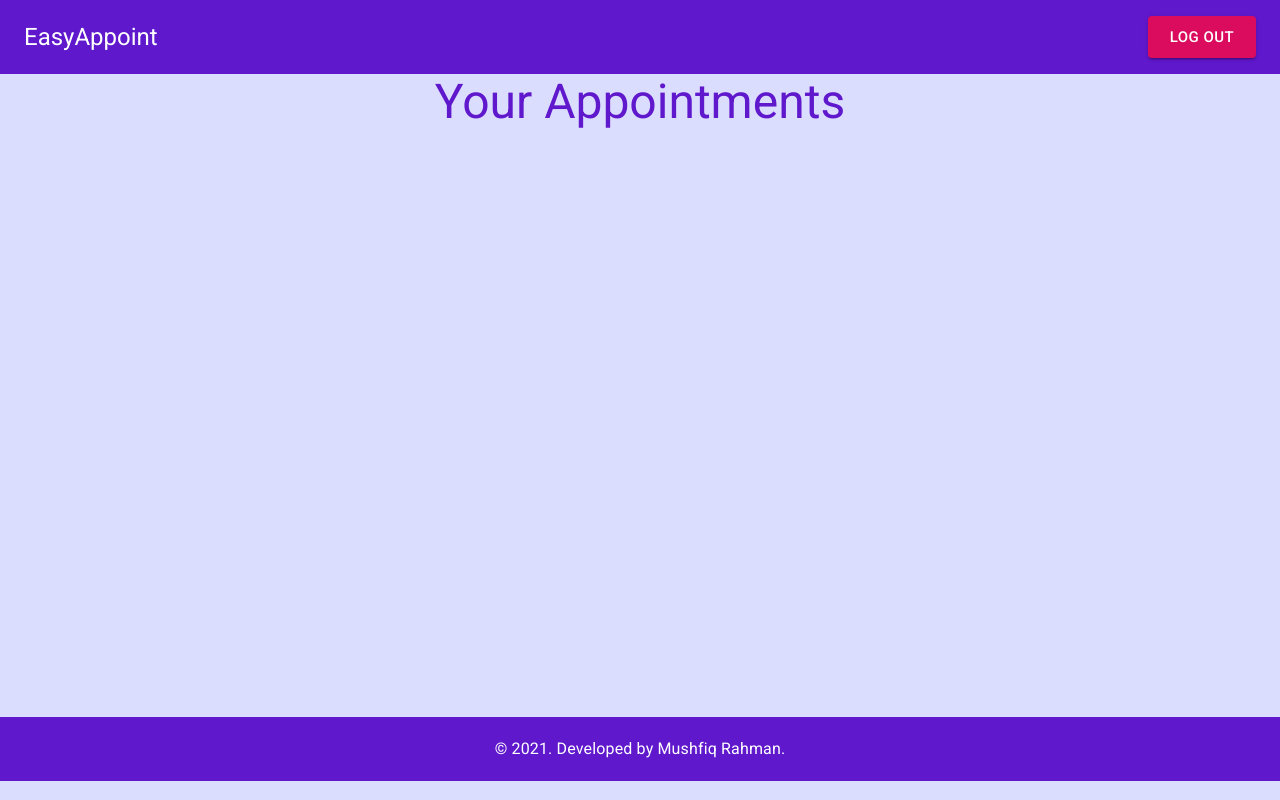
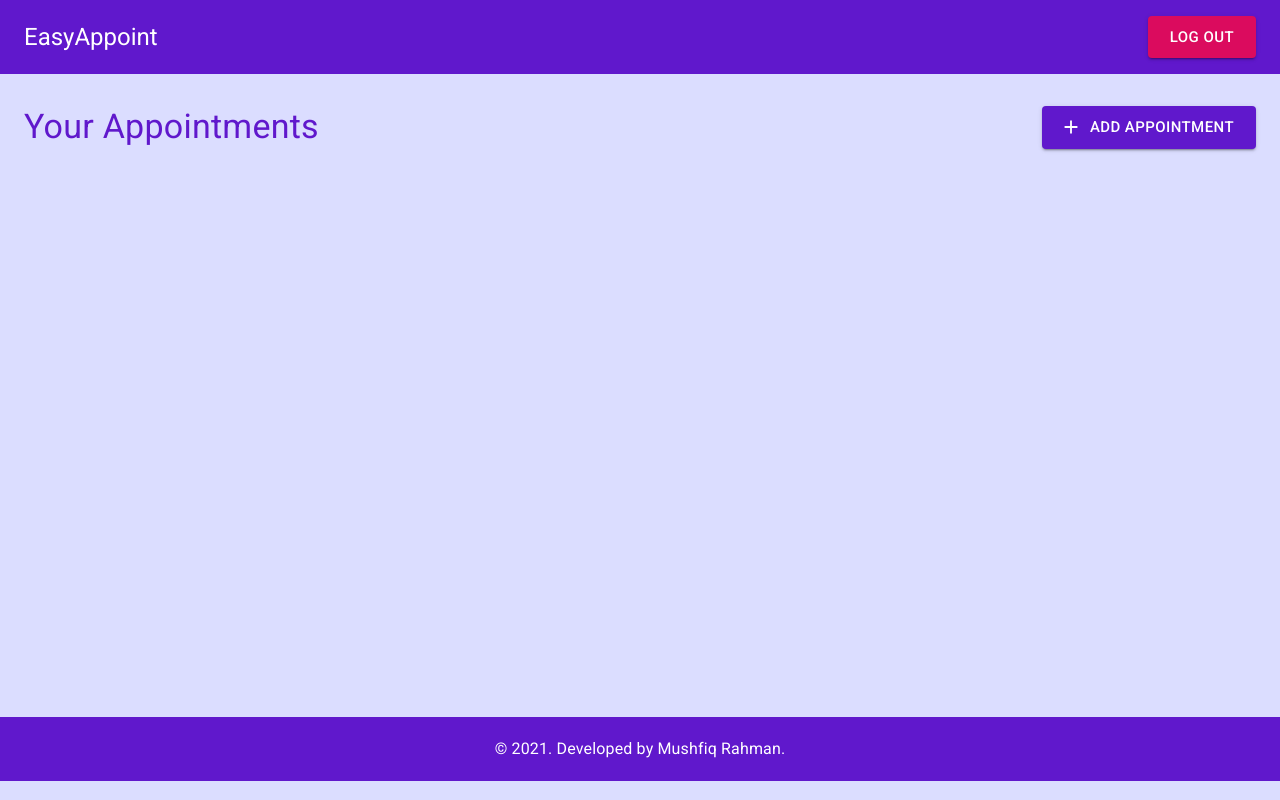
Before and after one commit to Ayon95/easy-appoint, a React (Create React App) app in the folder client/: page / in a window 1280 px wide. Built offline with nearby package versions, Linux system fonts and the light colour scheme; sample sign-in values are in the browser's storage.

Commit message:
client - created a Modal component

```diff
--- /dev/null
+++ b/client/src/components/Generic/Modal.js
@@ -0,0 +1,17 @@
+import { Button, Dialog, DialogActions, DialogContent, DialogTitle } from '@mui/material';
+
+const Modal = ({ title, children, modalIsOpen, closeModal }) => {
+	return (
+		<Dialog open={modalIsOpen} maxWidth="md" fullWidth onClose={closeModal}>
+			{title && <DialogTitle color="primary">{title}</DialogTitle>}
+			<DialogContent dividers>{children}</DialogContent>
+			<DialogActions>
+				<Button color="secondary" onClick={closeModal}>
+					Close
+				</Button>
+			</DialogActions>
+		</Dialog>
+	);
+};
+
+export default Modal;
--- a/client/src/pages/Home.js
+++ b/client/src/pages/Home.js
@@ -1,14 +1,50 @@
-import { Container, Typography } from '@mui/material';
-import React from 'react';
+import { Container, Typography, Button } from '@mui/material';
+import { styled } from '@mui/material/styles';
+import { Add } from '@mui/icons-material';
+import React, { useState } from 'react';
+import Modal from './../components/Generic/Modal';
+
+const pageContainerStyles = { minHeight: '80.4vh', paddingX: 2, paddingY: 4 };
 
 function Home() {
+	const [modalIsOpen, setModalIsOpen] = useState(false);
+	// when the 'Add Appointment' button is clicked, we have to open the modal that contains a form to add an appointment
+	function openModal() {
+		setModalIsOpen(true);
+	}
+
+	function closeModal() {
+		setModalIsOpen(false);
+	}
 	return (
-		<Container sx={{ minHeight: '80.4vh' }}>
-			<Typography variant="h3" textAlign="center" color="primary">
-				Your Appointments
-			</Typography>
+		<Container sx={pageContainerStyles} maxWidth={false}>
+			<TitleAndButtonContainer>
+				<Typography variant="h4" textAlign="center" color="primary">
+					Your Appointments
+				</Typography>
+				<Button
+					type="button"
+					variant="contained"
+					color="primary"
+					size="large"
+					startIcon={<Add />}
+					onClick={openModal}
+				>
+					Add Appointment
+				</Button>
+			</TitleAndButtonContainer>
+			{modalIsOpen && (
+				<Modal title="Add Appointment" modalIsOpen={modalIsOpen} closeModal={closeModal}>
+					This is where the form will be
+				</Modal>
+			)}
 		</Container>
 	);
 }
 
 export default Home;
+
+const TitleAndButtonContainer = styled('div')({
+	display: 'flex',
+	justifyContent: 'space-between',
+});
```
